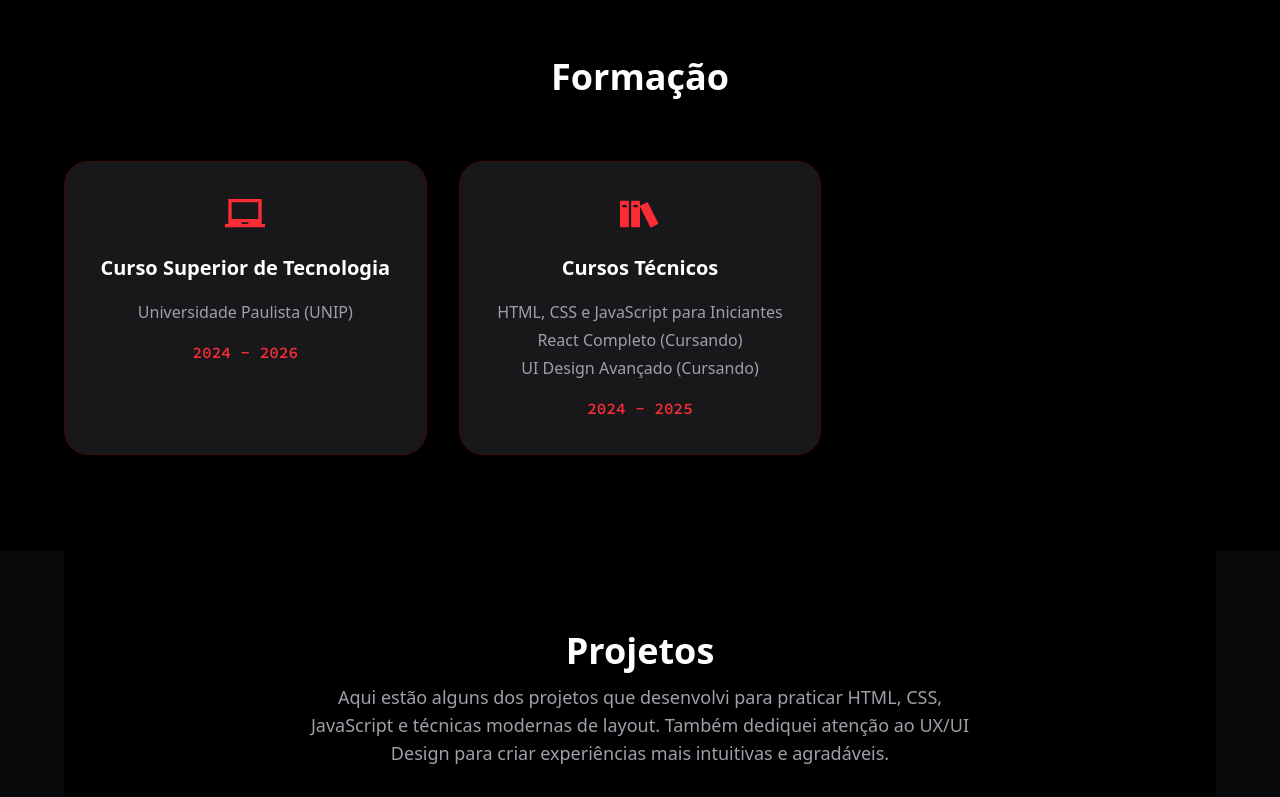
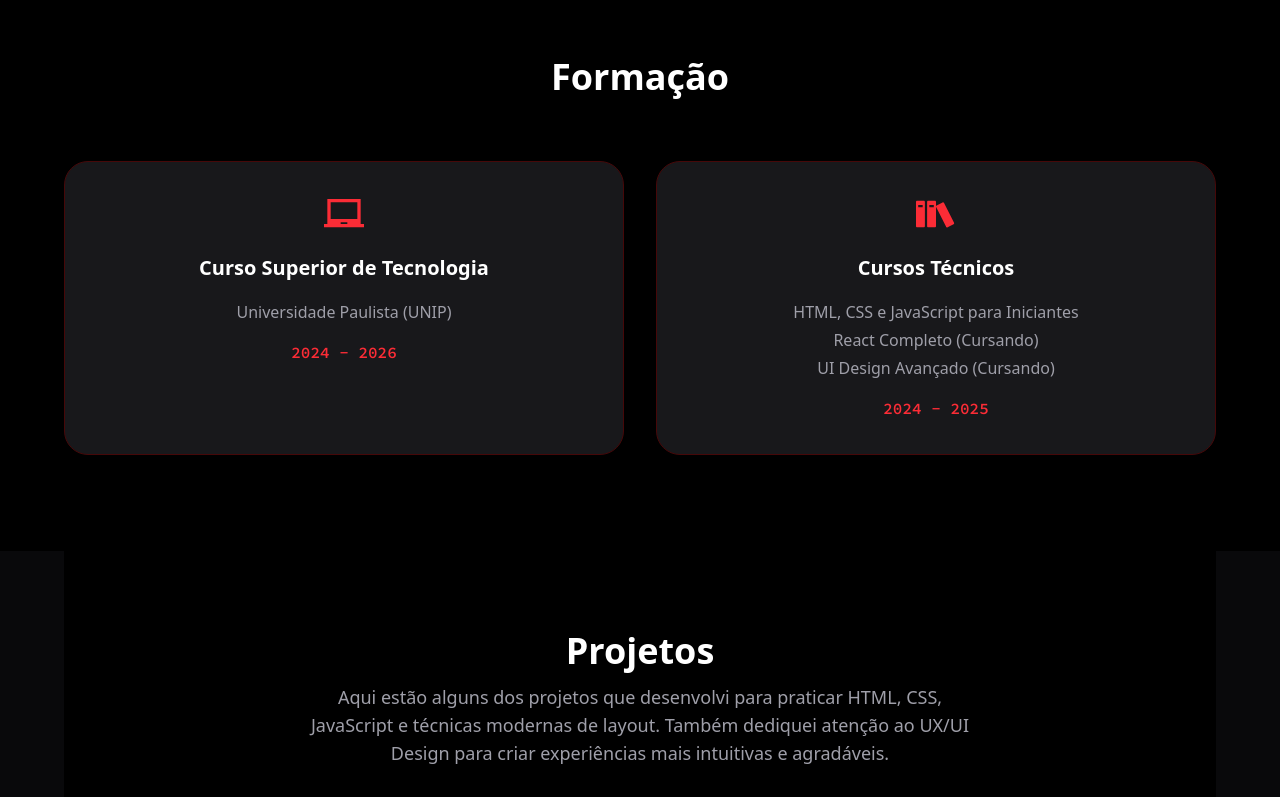
Before and after one commit to Ana-Btrzz/portfolio-react-2025, a React (Vite) app: page / in a window 1280 px wide. Shown: the part 612-1409 px from the top of the page. Built offline with nearby package versions, Linux system fonts and the light colour scheme.

Commit message:
style: ajusta espaçamento no layout do training

```diff
--- a/src/components/Main.jsx
+++ b/src/components/Main.jsx
@@ -9,7 +9,7 @@ const Main = () => {
       id="home"
       className="scroll-mt-20 bg-black py-20"
     >
-      <div className="container mx-auto px-6 lg:px-20 flex flex-col-reverse lg:flex-row items-center justify-between gap-16">
+      <div className="container mx-auto px-6 lg:px-20 flex flex-col-reverse lg:flex-row items-center justify-between gap-10">
 
         <div className="max-w-xl text-center lg:text-left space-y-6">
           <h1
--- a/src/components/Training.jsx
+++ b/src/components/Training.jsx
@@ -35,7 +35,7 @@ const Training = () => {
           </h2>
         </div>
 
-        <div className="grid md:grid-cols-2 lg:grid-cols-3 gap-8 max-w-6xl mx-auto">
+        <div className="grid md:grid-cols-2 lg:grid-cols-2 gap-8 max-w-6xl mx-auto">
           {training.map((training, index) => (
             <motion.div
               key={index}
```
